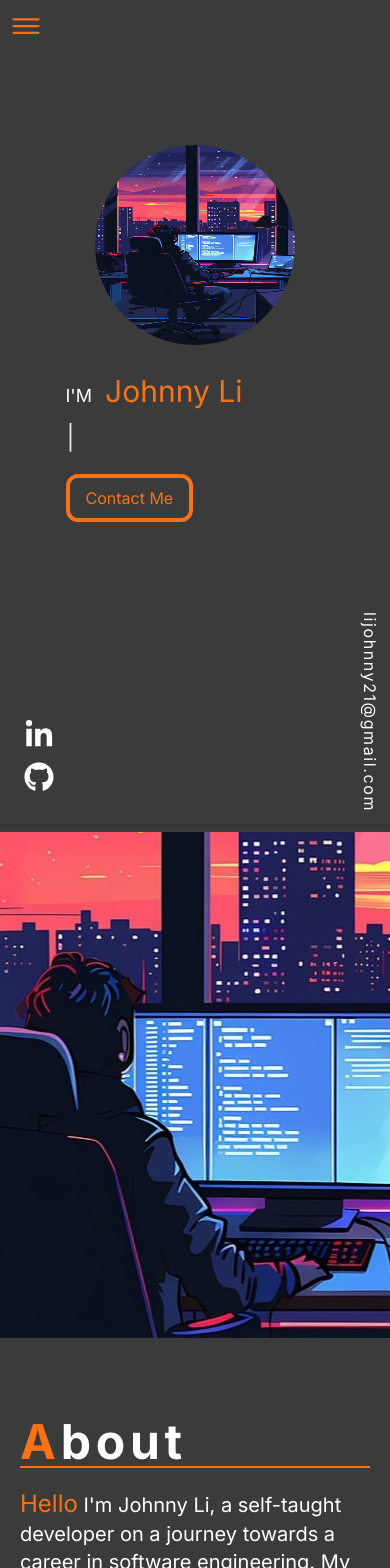
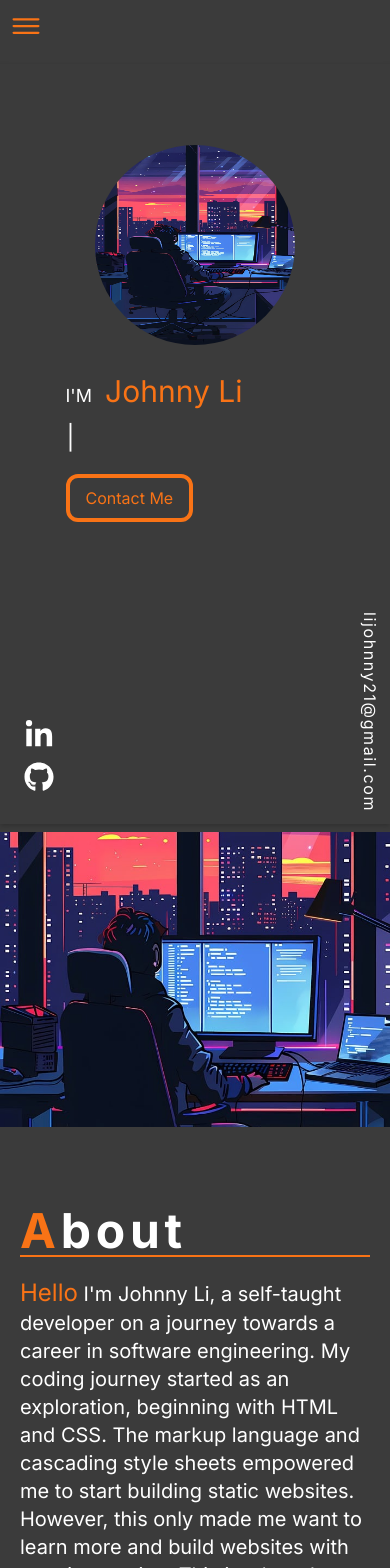
Before and after one commit to j0hnnyli/portfolio, a Next.js app: page / in a window 390 px wide. Shown: the top 1568 px of the page. Built offline with nearby package versions, Linux system fonts and the light colour scheme.

Commit message:
fixing background attachments mobile

```diff
--- a/app/page.tsx
+++ b/app/page.tsx
@@ -38,13 +38,12 @@ export default function Home() {
       />
       <Showcase sectionRef={homeRef} fn={scrollToRef} contact={contactRef} />
 
-      <div className="bg-fixed h-[60vh] bg-[url(/developer.jpg)] bg-center bg-no-repeat"></div>
+      <div className="lg:bg-fixed h-[35vh] lg:h-[60vh] bg-[url(/developer.jpg)] bg-center bg-no-repeat bg-cover"></div>
 
       <AboutSection sectionRef={aboutRef} />
       <SkillSection />
 
-
-      <div className="bg-fixed h-[60vh] bg-[url(/projectsbgseparator.png)] bg-center bg-no-repeat"></div>
+      <div className="lg:bg-fixed h-[35vh] lg:h-[60vh] bg-[url(/projectsbgseparator.png)] bg-center bg-no-repeat bg-cover"></div>
       <ProjectSection sectionRef={projectsRef} />
       <ContactSection sectionRef={contactRef} />
     </>
```
